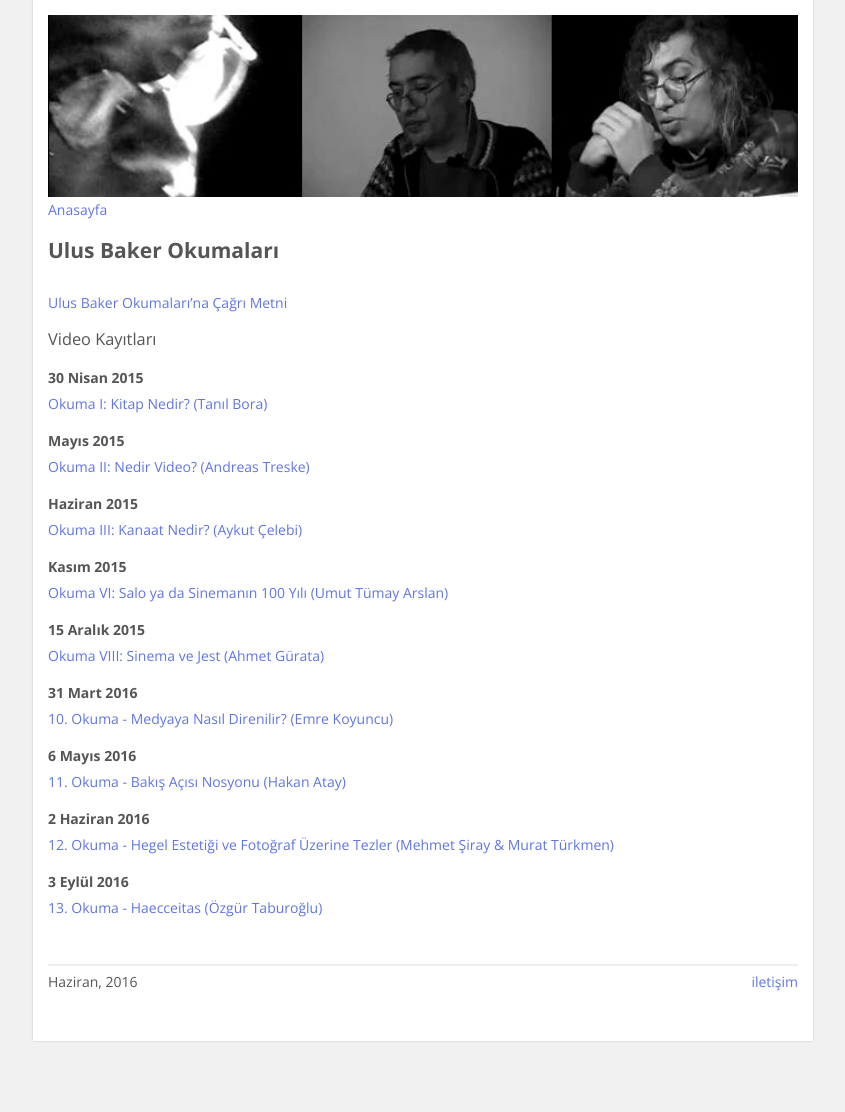
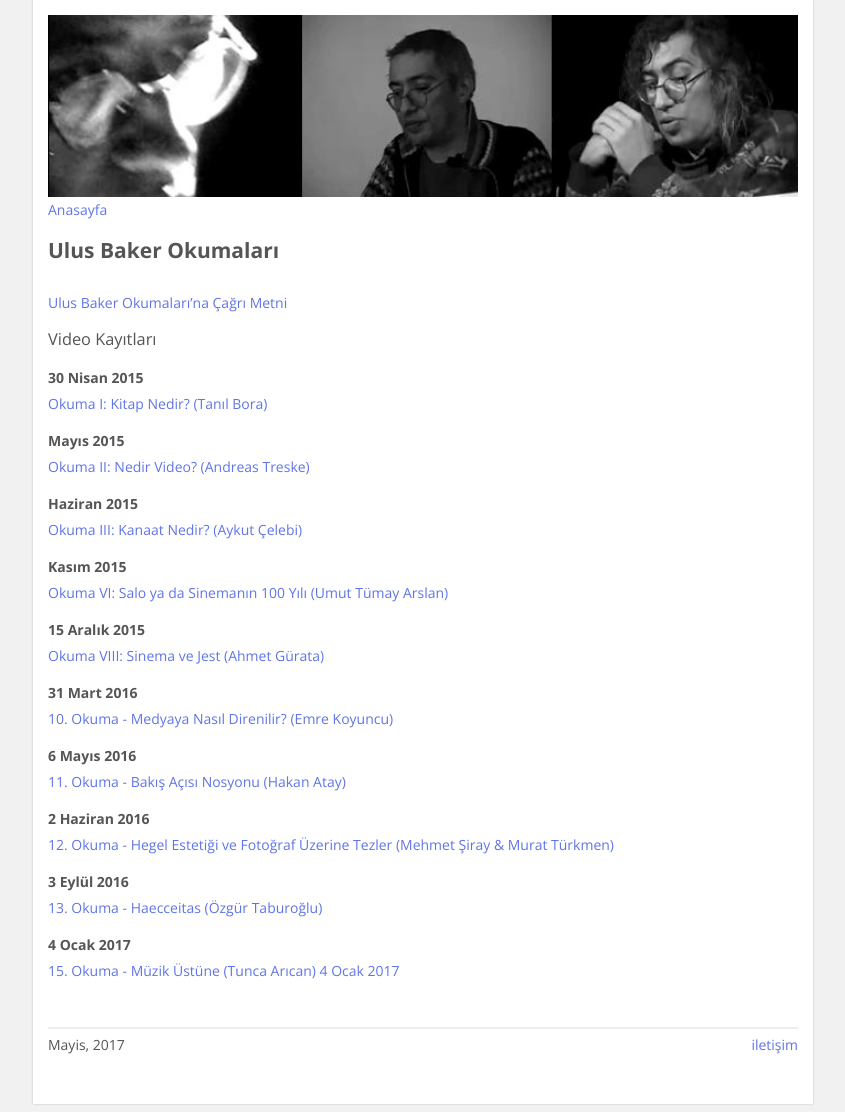
Before and after one commit to ulusbakerbulusmalari/ulusbakerbulusmalari.com, a Jekyll site: the page built from okumalar/index.html, in a window 1280 px wide. Shown: the whole page, without its empty margins (217-1062 px from the left). Built offline with Jekyll 4.4.1, drawn with Linux system fonts in a browser that asks for light colours; nearby versions of some CDN libraries; Markdown is read by kramdown in place of the engine named in the settings; before the commit the page ends 1049 px from its top, so only the background shows below that.

Commit message:
Update index.html

```diff
--- a/okumalar/index.html
+++ b/okumalar/index.html
@@ -31,10 +31,12 @@ layout: default
   <span class="video-link"><a href="./okuma12.html">12. Okuma - Hegel Estetiği ve Fotoğraf Üzerine Tezler (Mehmet Şiray & Murat Türkmen)</a></span>
   <h4>3 Eylül 2016</h4>
   <span class="video-link"><a href="./okuma13.html">13. Okuma - Haecceitas (Özgür Taburoğlu)</a></span>
+  <h4>4 Ocak 2017</h4>
+  <span class="video-link"><a href="./okuma15.html">15. Okuma - Müzik Üstüne (Tunca Arıcan) 4 Ocak 2017</a></span>
 
 </div>
 <div id="footer">
   <hr>
   <span style="float:right;"><a href="/contact.html">iletişim</a></span>
-  <span>Haziran, 2016</span>
+  <span>Mayis, 2017</span>
 </div>
```
